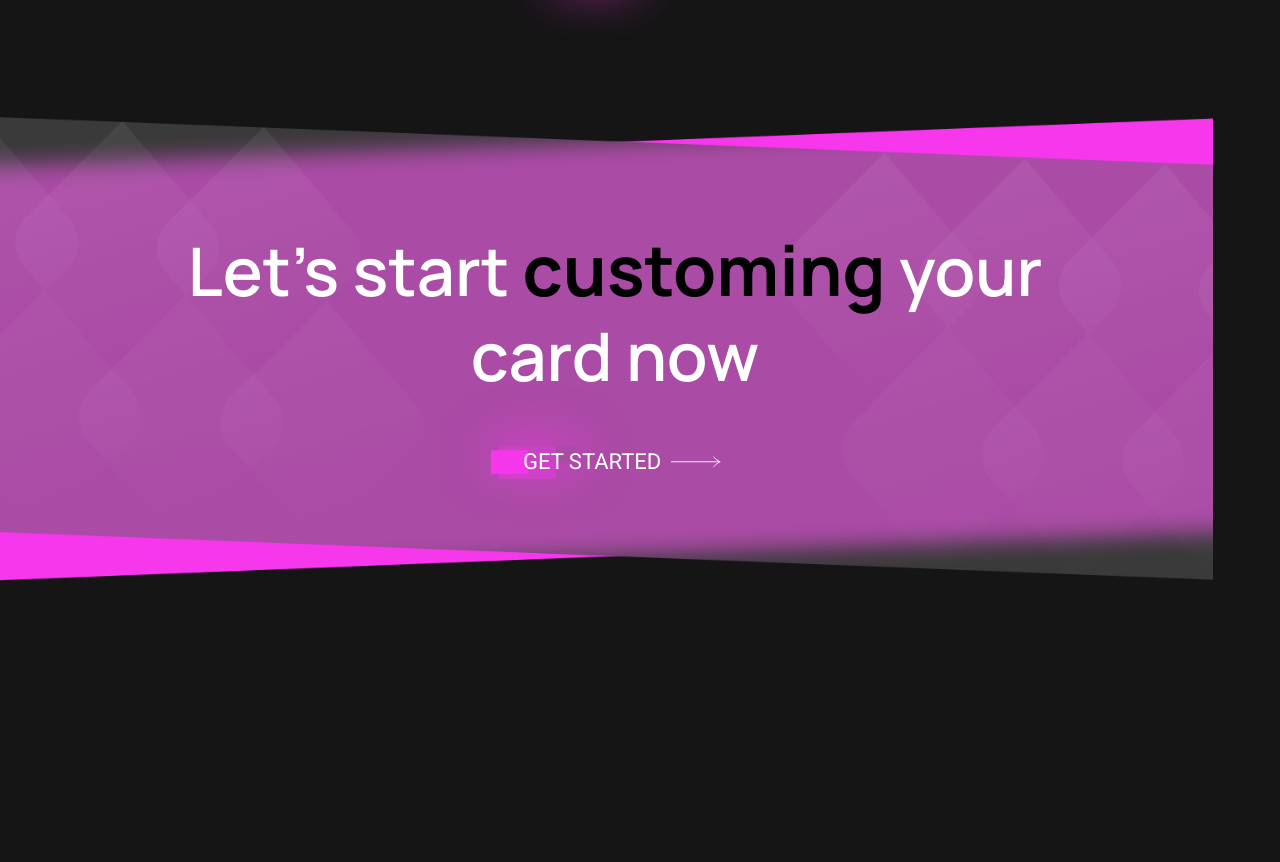
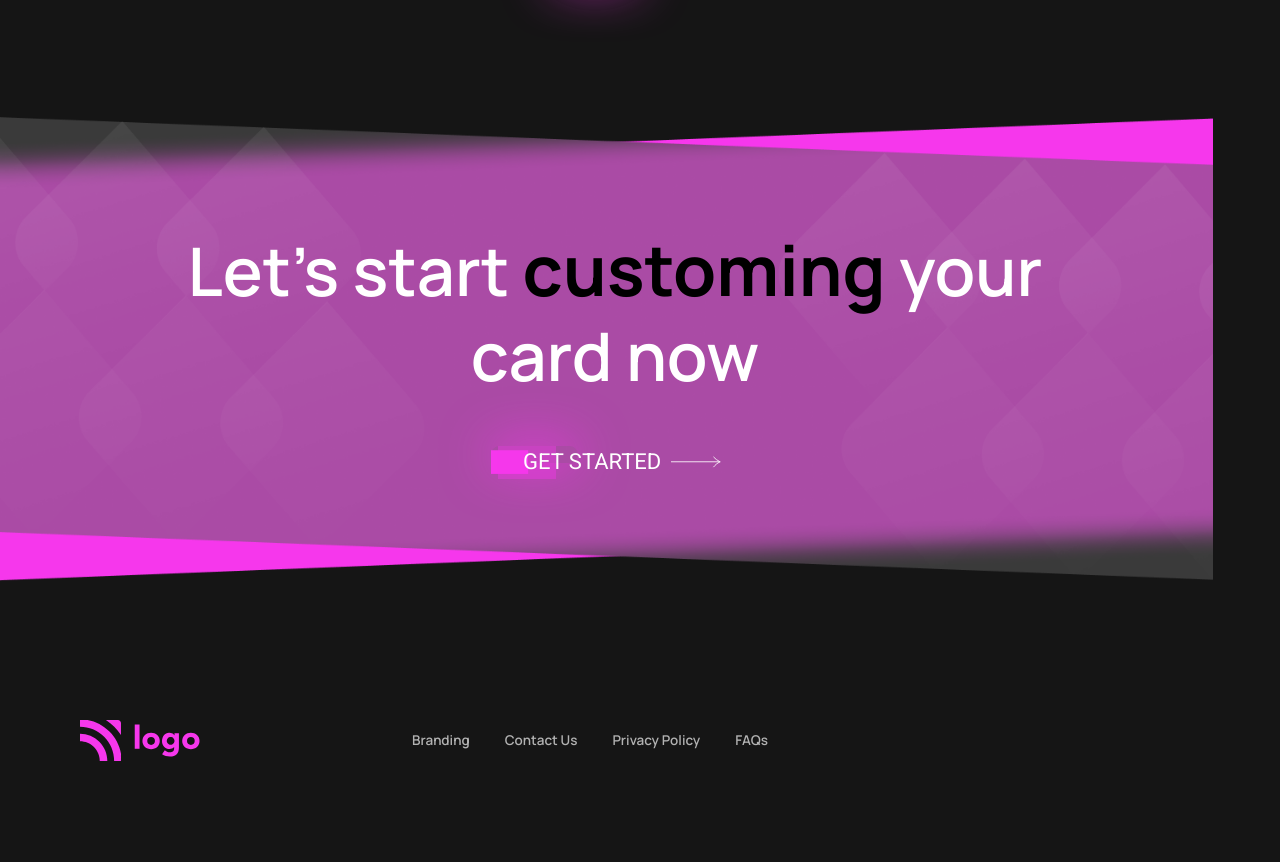
Before and after one commit to vyomPundhir/Credit_Card_Landing_Page, a plain HTML site: page index.html in a window 1280 px wide. Shown: the part 4538-5400 px from the top of the page. Before the commit the page ends 5136 px from the top, so only its background shows below. Drawn offline with Linux system fonts and the light colour scheme.

Commit message:
Footer Section Added.

```diff
--- a/index.html
+++ b/index.html
@@ -256,5 +256,19 @@
         </div>
       </div>
     </section>
+    <!-- Footer -->
+    <section class="footer">
+      <div class="main">
+        <div class="img">
+          <img src="./Assets/Icons/Logo.svg" alt="logo">
+        </div>
+        <div class="info">
+          <div class="det">Branding</div>
+          <div class="det">Contact Us</div>
+          <div class="det">Privacy Policy</div>
+          <div class="det">FAQs</div>
+        </div>
+      </div>
+    </section>
 </body>
 </html>
--- a/style.css
+++ b/style.css
@@ -687,3 +687,31 @@ background: transparent;
   margin-top: 10px;
   margin-left: 10px;
 }
+
+/* footer */
+.footer{
+  height: 141.5px;
+}
+.footer .main{
+  display: flex;
+  flex-direction: row;
+  gap: 212px;
+  margin-top: 135px;
+  margin-left: 80px;
+}
+.footer .main .img img{
+  width: 120px;
+}
+.footer .main .info{
+  display: flex;
+  flex-direction: row;
+  gap: 35px;
+  align-items: center;
+  margin-top: -5px;
+}
+.footer .main .info .det{
+  font-size: 13.5px;
+  font-family: 'Manrope', sans-serif;
+  color: #b2b2b2;
+  font-weight: 600;
+}
```
